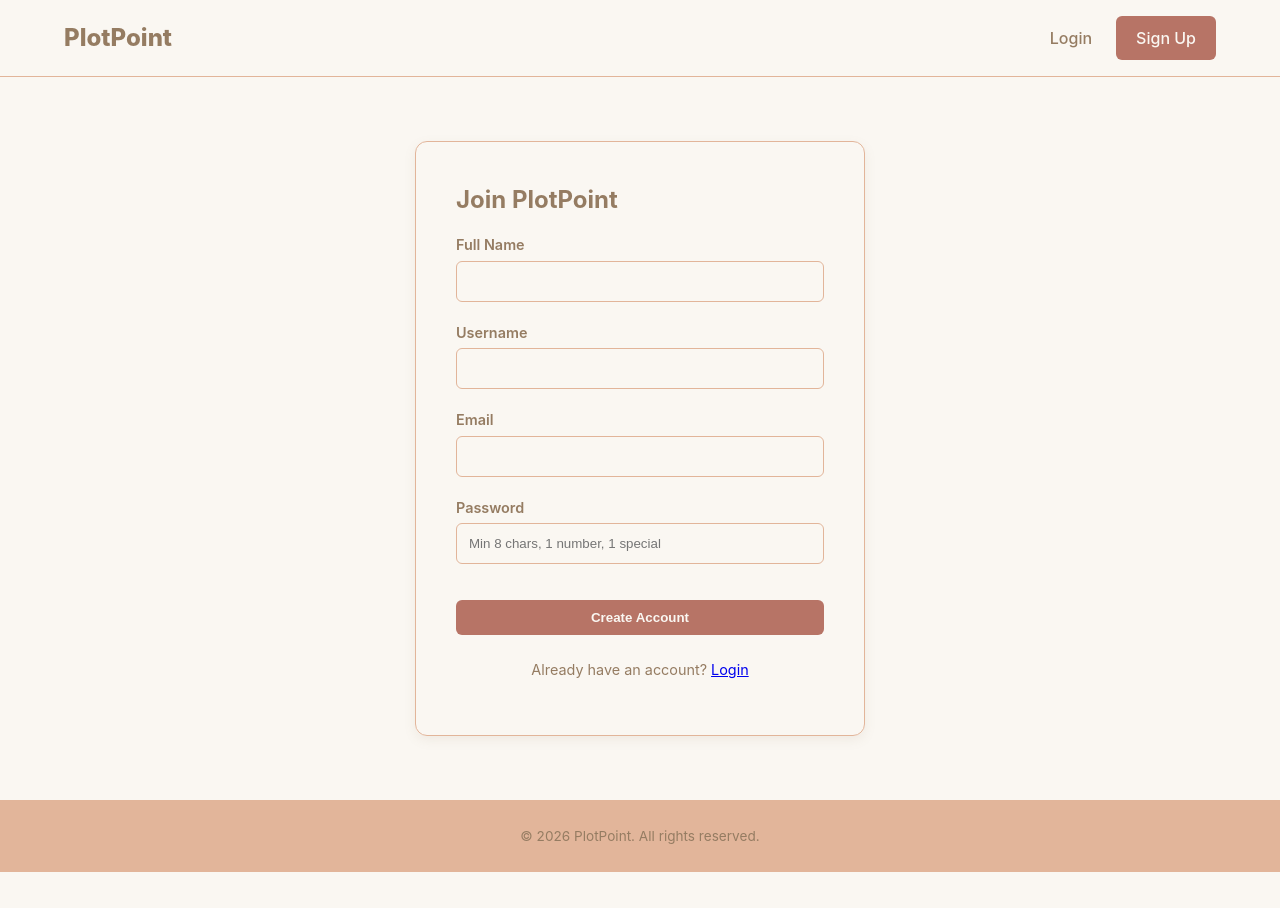
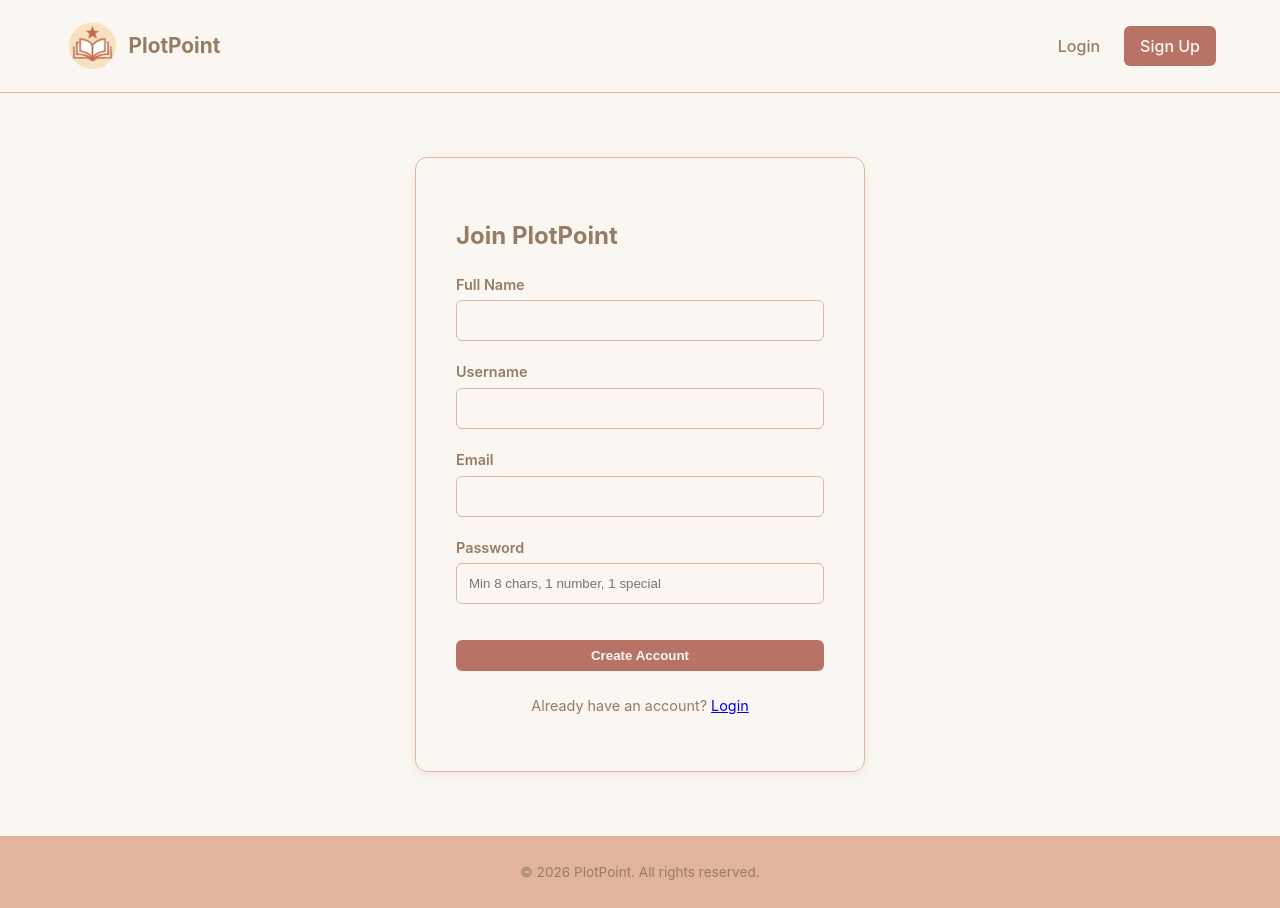
Before and after one commit to shakedSisso/PlotPoint, a React (Vite) app in the folder frontend/: page /register in a window 1280 px wide. Before the commit the page ends 872 px from the top, so only its background shows below. Built offline with nearby package versions, Linux system fonts and the light colour scheme.

Commit message:
add logo
Co-Authored-By: AnastasiaTrukhin <181705496+AnastasiaTrukhin@users.noreply.github.com>
Co-Authored-By: Shaked Sisso <sisso1011@gmail.com>

```diff
--- a/frontend/src/App.jsx
+++ b/frontend/src/App.jsx
@@ -5,6 +5,7 @@ import Register from './pages/Register';
 import Profile from './pages/Profile';
 import ShelfView from './pages/ShelfView';
 import BookDetail from './pages/BookDetail';
+import logo from './assets/logo.png';
 import './App.css';
 
 function App() {
@@ -14,7 +15,10 @@ function App() {
     <Router>
       <div className="app-wrapper">
         <nav className="main-nav">
-          <Link to="/" className="logo">PlotPoint</Link>
+          <Link to="/" className="logo-container">
+            <img src={logo} alt="PlotPoint Logo" className="logo-img" />
+            <span className="logo-text">PlotPoint</span>
+          </Link>
           <div className="nav-links">
             {user ? (
               <>
--- a/frontend/src/index.css
+++ b/frontend/src/index.css
@@ -1,9 +1,9 @@
 :root {
-  --terracotta: #B77466; /* Buttons & Links */
-  --coffee: #957C62;     /* Headlines & Text */
-  --buttercream: #FFE1AF; /* Feature Backgrounds */
-  --sand: #E2B59A;       /* Borders & Footers */
-  --cream: #FAF7F2;      /* Main Body Background */
+  --terracotta: #B77466;
+  --coffee: #957C62;
+  --buttercream: #FFE1AF;
+  --sand: #E2B59A;
+  --cream: #FAF7F2;
 }
 
 * { box-sizing: border-box; }
@@ -16,27 +16,101 @@ body {
   line-height: 1.5;
 }
 
-h1, h2, h3, h4 { color: var(--coffee); margin: 0 0 1rem 0; }
+.container {
+  max-width: 1200px;
+  margin: 0 auto;
+  padding: 0 20px;
+}
+
+.main-nav {
+  display: flex;
+  justify-content: space-between;
+  align-items: center;
+  padding: 0.8rem 1.5rem;
+  background-color: var(--cream);
+  border-bottom: 1px solid var(--sand);
+  flex-wrap: nowrap;
+}
+
+.logo-container {
+  display: flex;
+  align-items: center;
+  gap: 8px;
+  text-decoration: none;
+  flex-shrink: 1;
+}
+
+.logo-img {
+  height: 60px;
+  width: auto;
+}
+
+.logo-text {
+  font-weight: bold;
+  font-size: 1.3rem;
+  color: var(--coffee);
+  white-space: nowrap;
+}
+
+.nav-links {
+  display: flex;
+  align-items: center;
+  gap: 15px;
+  flex-shrink: 0;
+}
+
+.nav-links a {
+  text-decoration: none;
+  color: var(--coffee);
+  font-weight: 500;
+  font-size: 1rem;
+}
 
 .btn-cta {
   background-color: var(--terracotta);
-  color: var(--cream)!important;
+  color: var(--cream) !important;
   border: none;
-  padding: 10px 20px;
+  padding: 8px 16px;
   border-radius: 6px;
   font-weight: bold;
   cursor: pointer;
-  transition: opacity 0.2s;
+  text-decoration: none !important;
   display: inline-flex;
   align-items: center;
   justify-content: center;
+  white-space: nowrap;
 }
 
-.btn-cta:hover { opacity: 0.9; }
+@media (max-width: 480px) {
+  .logo-text {
+    display: none;
+  }
 
-.feature-section {
-  background-color: var(--buttercream);
-  padding: 2rem;
-  border-radius: 10px;
-  margin: 1.5rem 0;
+  .logo-img {
+    height: 65px;
+  }
+
+  .main-nav {
+    padding: 0.5rem 1rem;
+  }
+
+  .nav-links {
+    gap: 12px;
+  }
+
+  .nav-links a {
+    font-size: 0.9rem;
+  }
+
+  .btn-cta {
+    padding: 6px 12px;
+    font-size: 0.85rem;
+  }
 }
+
+.main-footer {
+  background-color: var(--sand);
+  padding: 1rem;
+  text-align: center;
+  margin-top: auto;
+}
```
Also changed, not shown: frontend/src/assets/logo.png.
